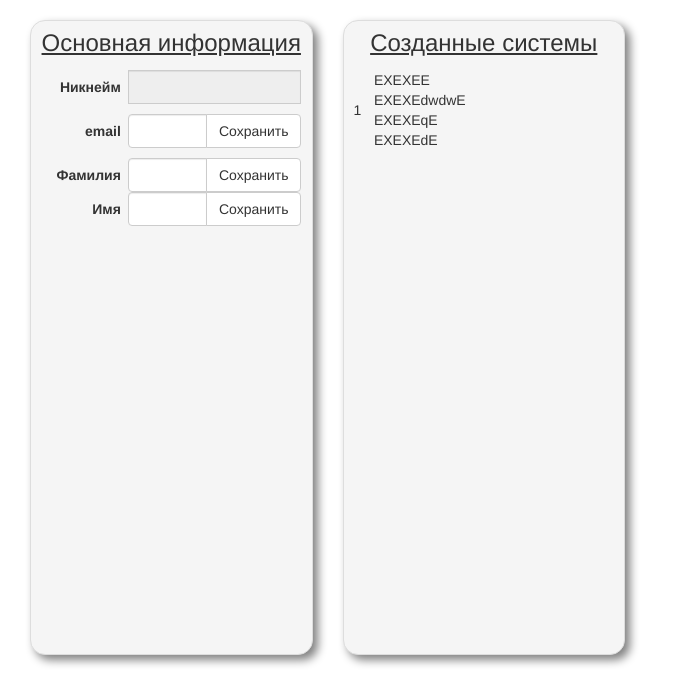
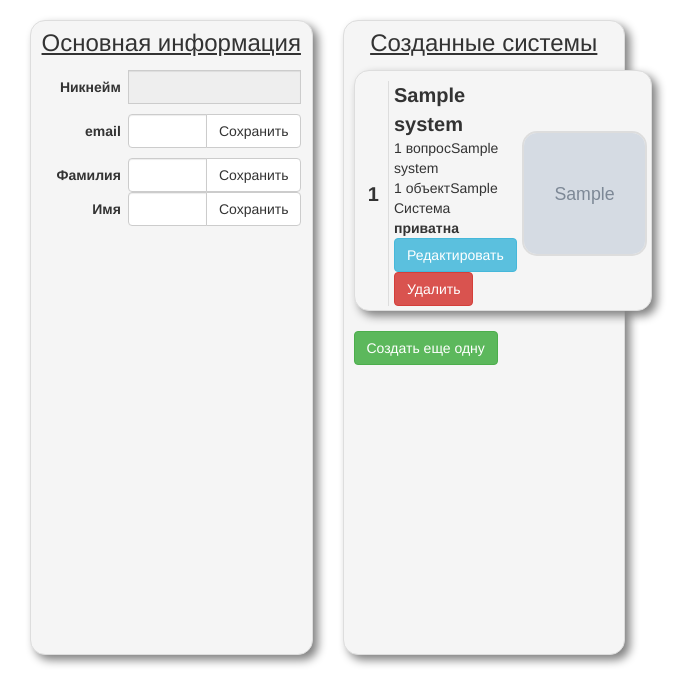
Before and after one commit to Abashinos/ExpertSystem, a Django app: template templates/profile/view_profile.html in a window 1280 px wide. Shown: the part 52-747 px from the top of the page, without its empty margins (0-697 px from the left). Run offline with Django 3.2, Linux system fonts and the light colour scheme; the template is opened without the code that fills it: most values are stand-ins (such as "Sample title", 1, 10 or a date in 2020); grey boxes marked "Sample" are stand-in pictures; parts of the project's set-up code (start-up, migrations or seed data) failed here and were passed over; some libraries are stand-ins or nearby versions.

Commit message:
working on profile

```diff
--- a/ExpertSystem/static/css/profile.css
+++ b/ExpertSystem/static/css/profile.css
@@ -12,3 +12,46 @@
 }
 
 .info-block {   padding: 10px 0 0 0; }
+
+.system-table {
+    width: 100%;
+    height: auto
+}
+
+.system-elem {
+    min-height: 150px;
+    padding-top: 10px;
+}
+
+.row-number {
+    width: auto;
+    min-width: 30px;
+    border-right: 1px solid #ddd;
+
+    text-align: center;
+    font-size: 20px;
+    font-weight: bold;
+    font-family: Helvetica, Arial, sans-serif;
+}
+
+.system-name {
+    font-size: 20px;
+    font-weight: bold;
+    font-family: Helvetica, Arial, sans-serif;
+}
+
+.system-data {
+    width: auto;
+    padding-left: 5px
+}
+
+.system-image {
+    padding: 0 0 0 5px;
+}
+
+.system-img {
+    width: 125px;
+    height: 125px;
+    border: 2px solid #ddd;
+    border-radius: 15px;
+}
--- a/ExpertSystem/static/js/add_system.js
+++ b/ExpertSystem/static/js/add_system.js
@@ -14,7 +14,7 @@ $(document).ready(function () {
             success: function(data){
                 if (data["code"] == 0) {
                     toastr.success('Система добавлена', 'Успех!');
-                    location.reload();
+                    window.location.replace('/add_system/' + data.system_id.toString());
                 }else{
                     $('button[type=submit]').removeClass('disabled');
                     toastr.error(data["msg"]);
--- a/templates/add_system/add_system_base.html
+++ b/templates/add_system/add_system_base.html
@@ -5,7 +5,7 @@
         {% load tags %}
         <ul class="nav nav-pills">
             <li class="{% active request 'add_system' %}">
-                <a class="btn-info" href="{% url "add_new_system" %}">Система</a>
+                <a class="btn-info" href="{% if system.id %}{% url "add_system" system_id=system.id %}{% else %}{% url "add_new_system" %}{% endif %}">Система</a>
             </li>
             <li class="{% active request 'add_attributes' %}">
                 <a class="inside-system {% if not system %}btn-danger{% else %}btn-info{% endif %}" href="{% url "add_attributes" %}">Атрибуты</a>
--- a/templates/profile/view_profile.html
+++ b/templates/profile/view_profile.html
@@ -6,8 +6,11 @@
 
 {% block scripts %}
     {% load staticfiles %}
+    <link rel="stylesheet" href="{% static "css/profile.css" %}">
+
     <script src="{% static "js/profile.js" %}"></script>
-    <link rel="stylesheet" href="{% static "css/profile.css" %}">
+    <script src="{% static "js/lib/bootstrap-confirmation.js" %}"></script>
+    <script src="{% static "js/index.js" %}"></script>
 {% endblock %}
 
 {% block content %}
@@ -66,19 +69,28 @@
         <div class="thumbnail content-thumbnail">
             <p class="header-text">Созданные системы</p>
             {% if systems %}
-            <table style="width: 100%">
-                <tr class="system-elem">
-                    <td style="width: auto">1</td>
-                    <td style="width: auto">
+            <table class="system-table">
+                {% for system in systems %}
+                <tr id="system{{ system.id }}" class="thumbnail system-elem">
+                    <td class="row-number">{{ forloop.counter }}</td>
+                    <td class="system-data">
                         <table>
-                            <tr><td>EXEXEE</td></tr>
-                            <tr><td>EXEXEdwdwE</td></tr>
-                            <tr><td>EXEXEqE</td></tr>
-                            <tr><td>EXEXEdE</td></tr>
+                            <tr class="system-name"><td>{{ system.name }}</td></tr>
+                            <tr><td>{{ system.question_count }} вопрос{{ system.question_ending }}</td></tr>
+                            <tr><td>{{ system.object_count }} объект{{ system.object_ending }}</td></tr>
+                            <tr><td>Система <b>{% if system.is_public %}публична{% else %}приватна{% endif %}</b></td></tr>
+                            <tr><td><a class="btn btn-info" href="{% url "add_system" system_id=system.id %}">Редактировать</a>
+                                    <a data-id="{{ system.id }}" class="btn btn-danger delete-system">Удалить</a>
+                            </td></tr>
                         </table>
                     </td>
+                    <td class="system-image">
+                        <img class="system-img" src="{{ system.photo }}">
+                    </td>
                 </tr>
+                {% endfor %}
             </table>
+            <a class="btn btn-success" href="{% url "add_new_system" %}">Создать еще одну</a>
             {% else %}
                 <p>Пока ничего нет</p>
                 <a class="btn btn-info" href="{% url "add_new_system" %}">Создать</a>
```
Also changed, not shown: ExpertSystem/views_common/profile.py (+35 -1 lines), ExpertSystem/views_edit/system.py (+4 -13 lines).
